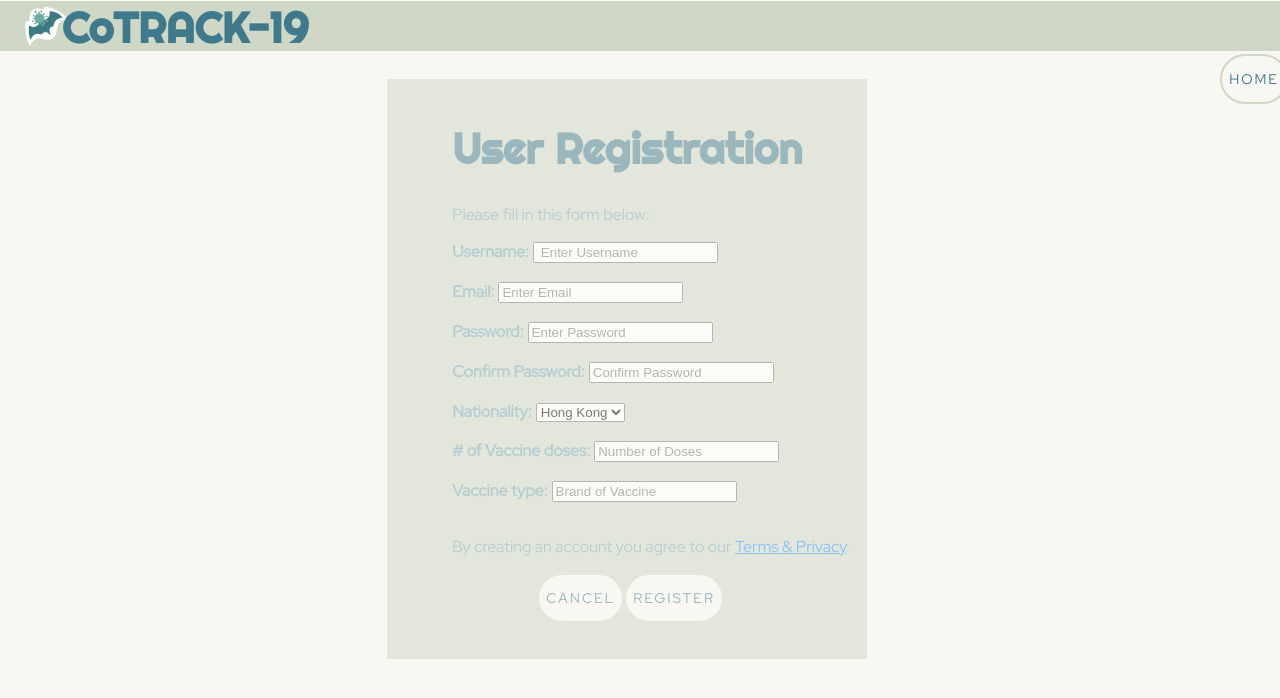
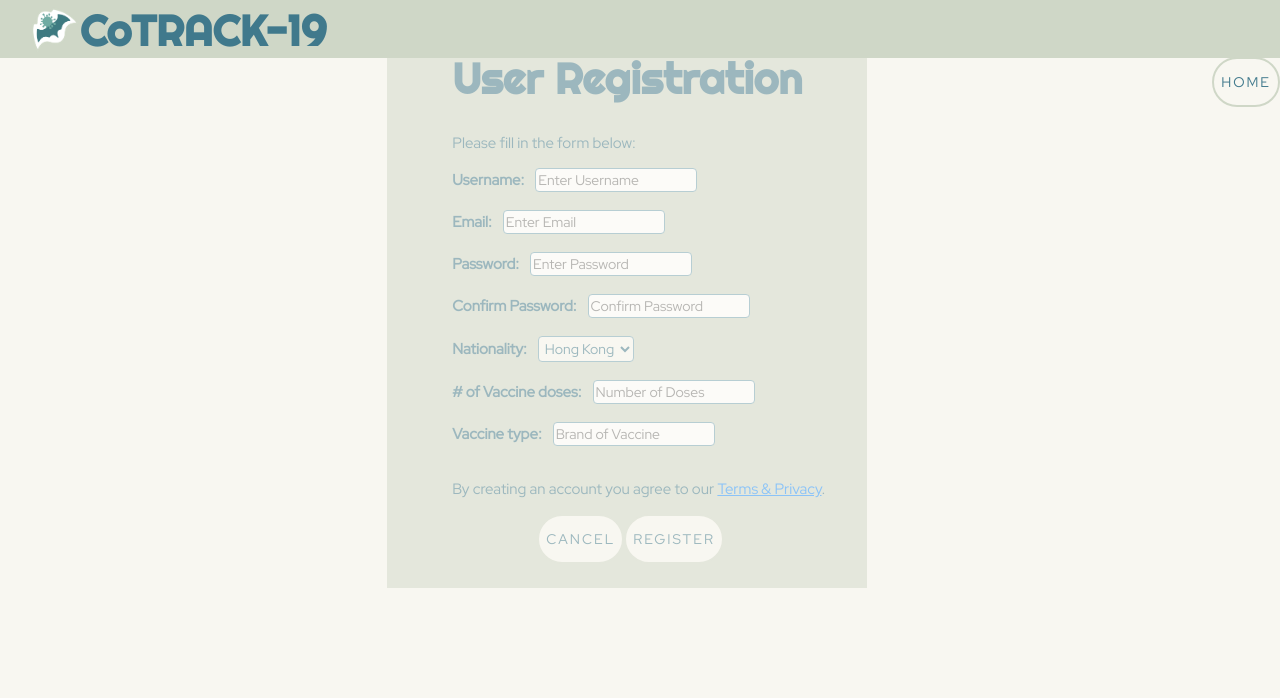
Before and after one commit to SonofLastPanda/htdocs, a PHP site: page /user_reg.php in a window 1280 px wide. Shown: the top 698 px of the page. Run offline with PHP 8.4, Linux system fonts and the light colour scheme.

Commit message:
Style fixes
Style fixes to index and user registration done in CSS file

```diff
--- a/frontend/styles.css
+++ b/frontend/styles.css
@@ -7,30 +7,57 @@
 
   }
   h2{
-    color: #77A6B6;
+    color: #40798C;
     font-family: 'Red Hat Display';
     padding-left: 50px;
   }
   label{
-    color: #77A6B6;
+    color: #40798C;
     font-family: 'Red Hat Display';
     padding-left: 50px;
+    font-weight:900px;
+    font-size: 15px;
   }
   p{
-    color: #77A6B6;
+    color: #40798C;
     font-family: 'Red Hat Display';
     padding-left: 50px;
+    font-weight:900px;
+    font-size: 15px;
   }
   body {
     background-color: #f8f7f1;
   }
+  input{
+    padding: 2px;
+    margin-left: 7px;
+    border: 0.5px solid #77A6B6;
+    border-radius:4px;
+    font-family: 'Red Hat Display';
+    font-size: 14px;
+    color: #40798C;
+  }
+  select{
+    padding: 2px;
+    margin-left: 7px;
+    border: 0.5px solid #77A6B6;
+    border-radius:4px;
+    font-family: 'Red Hat Display';
+    font-size: 14px;
+    color: #40798C;
+    background-color: #f8f7f1;
+  }
   .header {
-  position: relative;
-  top: -28px;
+    position: fixed;
+    left:0px;
+    top:-25px;
+    width:100%;
+    height:83px;
+    /* top: -28px; */
     background: #CFD7C7;
     color: #40798C;
-  margin: 0 -1em;
-  height: 50px;
+    /* margin: 0 -1em;
+    height: 50px; */
   }
   button {
     min-width: 50px;
@@ -63,7 +90,6 @@
     color: #40798C;
     border: 2px solid #CFD7C7;
     left: 30%
-
   }
   .button_register:hover {
     background-color: #CFD7C7;
@@ -76,18 +102,18 @@
   }
 /* Centered text */
   .centered {
-  position: absolute;
+    position: fixed;
     top: 30%;
     left: 50%;
     transform: translate(-50%, -50%);
-  color: #4D7298;
+    color: #40798C;
     font-family: 'Righteous';
     font-weight:900px;
     font-size: 72px;
   }
   .boxed_l {
     background-color: #eceee5fa;
-  position: absolute;
+    position:fixed;
     top: 50%;
     left:10%;
     opacity: 0.8;
@@ -95,10 +121,11 @@
     width: 300px;
     color: #4D7298;
     font-family: 'Red Hat Display';
+    padding-top: 25px;
   }
   .boxed_m {
     background-color: #eceee5fa;
-  position: absolute;
+    position: fixed;
     top: 50%;
     left: 40%;
     opacity: 0.8;
@@ -111,7 +138,7 @@
   }
   .boxed_r {
     background-color: #eceee5fa;
-  position: absolute;
+    position: fixed;
     top: 50%;
     left:70%;
     opacity: 0.8;
@@ -120,6 +147,7 @@
     color: #4D7298;
     font-family: 'Red Hat Display';
     text-align: center;
+    padding-top: 25px;
 }
 .boxed_c {
   background-color: #CFD7C7;
@@ -135,3 +163,13 @@
   padding-top: 15px;
   padding-bottom: 15px;
 }
+.body_frontpage{
+  opacity:0.2;
+  /* position:absolute; */
+  position: fixed;
+  left:-5px;
+  top:57.5px;
+  width:100%;
+  height:auto;
+  background: no-repeat;
+}
--- a/frontend/user_reg.php
+++ b/frontend/user_reg.php
@@ -4,7 +4,7 @@
   <head>
     <link href="styles.css" rel="stylesheet" type="text/css"/> <!-- Connecting to the css file named styles.css -->
     <div class="header">
-    <h1><img src="logo1.2.png" alt="BatGirl logo" width="50" height="50" style= "margin-bottom: -10px; margin-left: 30px; margin-right: -10px;">CoTRACK-19<form method="get" action="index.php"><button type="submit" id="myButton" class="button button_header";>HOME</form></h1>
+    <h1><img src="logo1.2.png" alt="BatGirl logo" width="50" height="50" style= "margin-bottom: -10px; margin-left: 30px; margin-right: 0px;">CoTRACK-19<form method="get" action="index.php"><button type="submit" id="myButton" class="button button_header";>HOME</form></h1>
     </div>
   </head>
   <body>
@@ -13,9 +13,9 @@
       <form action="/performreg.php">
       <div>
       <h1 style= "text-align: center;">User Registration</h1>
-      <p>Please fill in this form below:</p>
+      <p>Please fill in the form below:</p>
       <label><b>Username:</b></label>
-      <input type="text" placeholder=" Enter Username" name="username" required><br><br>
+      <input type="text" placeholder="Enter Username" name="username" required><br><br>
       <label><b>Email:</b></label>
       <input type="text" placeholder="Enter Email" name="useremail" required><br><br>
       <label><b>Password:</b></label>
```
Also changed, not shown: frontend/index.php (+6 -4 lines). Lines whose indentation alone changed are shown as unchanged.
